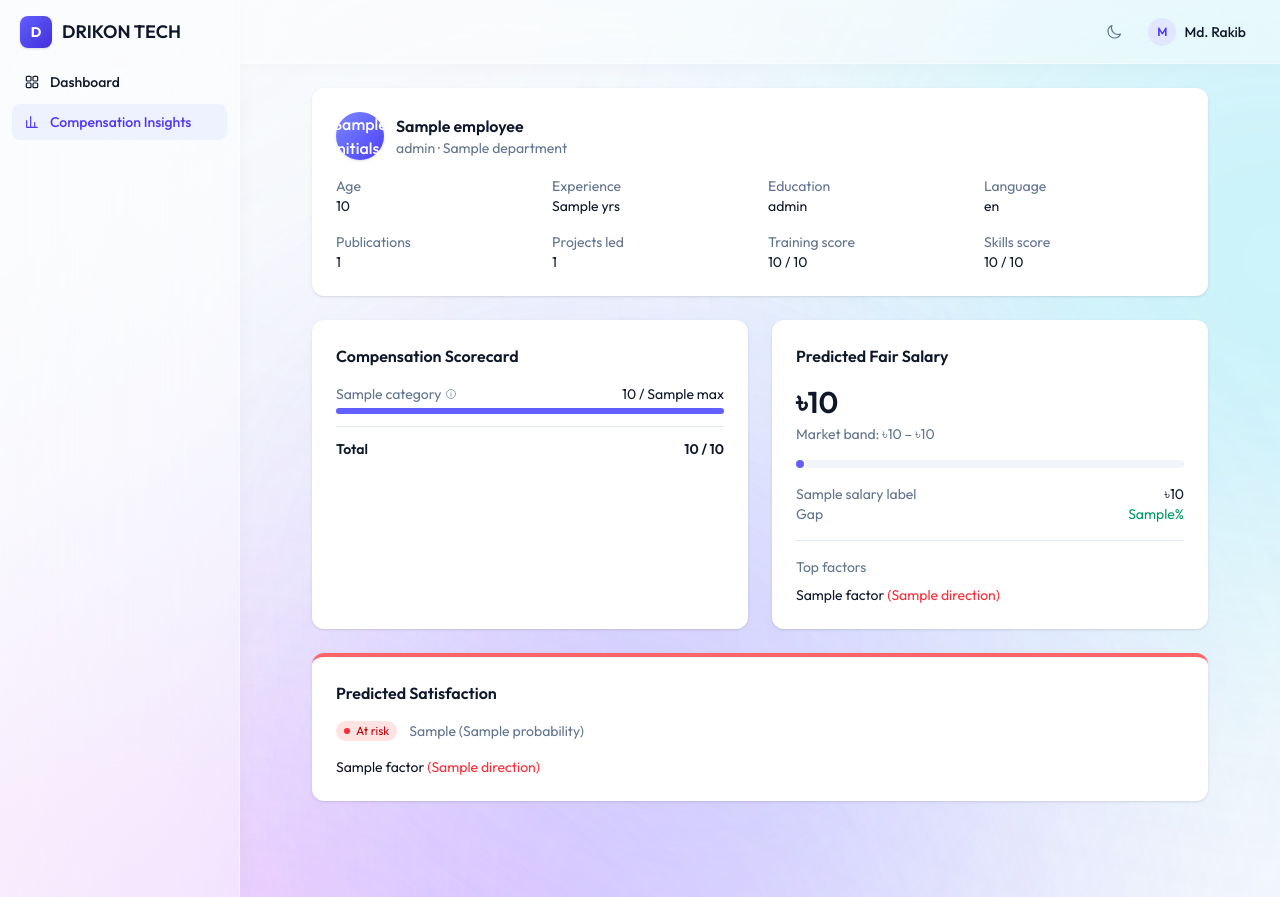
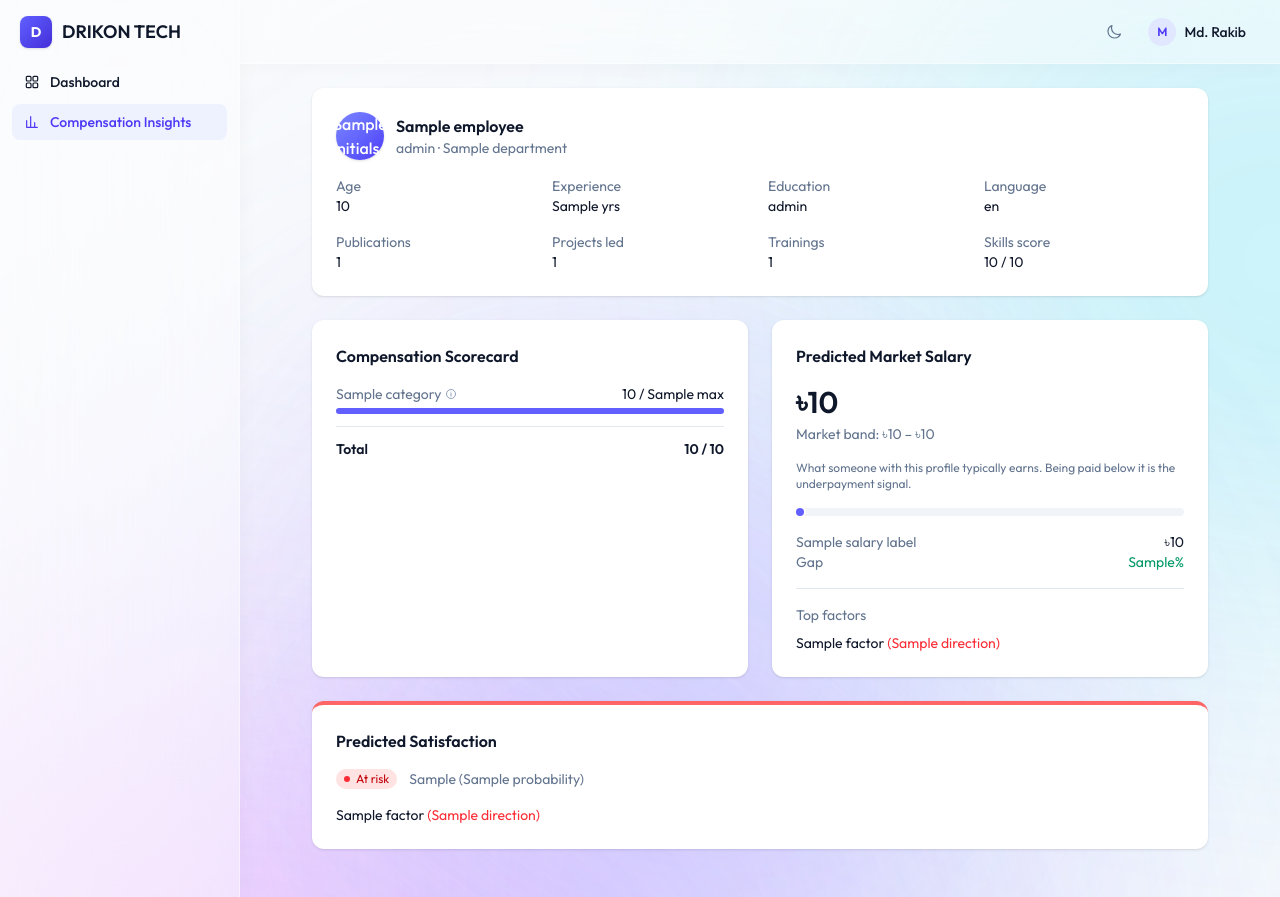
Before and after one commit to rakib4123/Employee-Compensation-Satisfaction, a Django app: template compensation/templates/compensation/detail.html in a window 1280 px wide. Run offline with Django 5.2, Linux system fonts and the light colour scheme; a user stored in the database is signed in; tables that the repository leaves empty hold one stand-in row (values such as "Sample post"); the template is opened without the code that fills it: most values are stand-ins (such as "Sample title", 1, 10 or a date in 2020); some libraries are stand-ins or nearby versions.

Commit message:
feat: rename the prediction to Predicted Market Salary
The regression target is actual_salary, so the number is what a profile
typically earns, not an invented fair salary. The detail page shows the
training count rather than the old 0-10 rating.

```diff
--- a/compensation/templates/compensation/dashboard.html
+++ b/compensation/templates/compensation/dashboard.html
@@ -128,7 +128,7 @@
           <th class="py-2 text-right">
             <a href="?{{ base_query_no_sort }}&sort={% if sort_field == 'predicted_salary' and not sort_reverse %}-predicted_salary{% else %}predicted_salary{% endif %}"
                class="inline-flex items-center gap-1 hover:text-slate-900 dark:hover:text-white transition-colors">
-              Predicted Fair
+              Predicted Market
               {% if sort_field == "predicted_salary" %}{% if sort_reverse %}<svg class="w-3 h-3" fill="none" viewBox="0 0 24 24" stroke="currentColor" stroke-width="2.5"><path stroke-linecap="round" stroke-linejoin="round" d="M19 9l-7 7-7-7"/></svg>{% else %}<svg class="w-3 h-3" fill="none" viewBox="0 0 24 24" stroke="currentColor" stroke-width="2.5"><path stroke-linecap="round" stroke-linejoin="round" d="M5 15l7-7 7 7"/></svg>{% endif %}{% endif %}
             </a>
           </th>
--- a/compensation/templates/compensation/detail.html
+++ b/compensation/templates/compensation/detail.html
@@ -19,7 +19,7 @@
       <div><dt class="text-slate-500">Language</dt><dd>{{ employee.language_proficiency }}</dd></div>
       <div><dt class="text-slate-500">Publications</dt><dd>{{ employee.publications_count }}</dd></div>
       <div><dt class="text-slate-500">Projects led</dt><dd>{{ employee.projects_led_count }}</dd></div>
-      <div><dt class="text-slate-500">Training score</dt><dd>{{ employee.training_score }} / 10</dd></div>
+      <div><dt class="text-slate-500">Trainings</dt><dd>{{ employee.trainings_count }}</dd></div>
       <div><dt class="text-slate-500">Skills score</dt><dd>{{ employee.skills_score }} / 10</dd></div>
     </dl>
   </div>
--- a/compensation/templates/compensation/partials/prediction_cards.html
+++ b/compensation/templates/compensation/partials/prediction_cards.html
@@ -25,9 +25,10 @@
   </div>
 
   <div class="rounded-xl bg-white dark:bg-slate-800 shadow p-6 transition-all duration-200 hover:-translate-y-0.5 hover:shadow-md">
-    <h2 class="font-semibold mb-4">Predicted Fair Salary</h2>
+    <h2 class="font-semibold mb-4">Predicted Market Salary</h2>
     <p class="text-3xl font-semibold mb-1">৳{{ card.predicted_salary|intcomma }}</p>
     <p class="text-sm text-slate-500 mb-4">Market band: ৳{{ card.market_min_salary|intcomma }} – ৳{{ card.market_max_salary|intcomma }}</p>
+    <p class="text-xs text-slate-500 mb-4">What someone with this profile typically earns. Being paid below it is the underpayment signal.</p>
     <div class="relative h-2 rounded-full bg-slate-100 dark:bg-slate-700 mb-4">
       <div class="absolute top-1/2 -translate-y-1/2 w-2 h-2 rounded-full bg-indigo-500 ring-2 ring-white dark:ring-slate-800 shadow" style="left:0%; opacity:0" data-marker-target="{{ card.market_position_pct }}"></div>
     </div>
--- a/compensation/tests.py
+++ b/compensation/tests.py
@@ -228,7 +228,7 @@ class EmployeeDetailTests(TestCase):
         response = self.client.get(reverse("compensation:employee_detail", args=[target["employee_id"]]))
         self.assertEqual(response.status_code, 200)
         self.assertContains(response, target["name"])
-        self.assertContains(response, "Predicted Fair Salary")
+        self.assertContains(response, "Predicted Market Salary")
 
     def test_unknown_employee_returns_404(self):
         response = self.client.get(reverse("compensation:employee_detail", args=[999999]))
@@ -265,12 +265,12 @@ class PredictProfileTests(TestCase):
     def test_get_shows_empty_form(self):
         response = self.client.get(reverse("compensation:predict_profile"))
         self.assertEqual(response.status_code, 200)
-        self.assertNotContains(response, "Predicted Fair Salary")
+        self.assertNotContains(response, "Predicted Market Salary")
 
     def test_post_valid_profile_shows_prediction_without_satisfaction(self):
         response = self.client.post(reverse("compensation:predict_profile"), self.valid_payload())
         self.assertEqual(response.status_code, 200)
-        self.assertContains(response, "Predicted Fair Salary")
+        self.assertContains(response, "Predicted Market Salary")
         self.assertNotContains(response, "Predicted Satisfaction")
 
     def test_post_with_proposed_salary_shows_satisfaction(self):
```
Also changed, not shown: ml/README.md.
